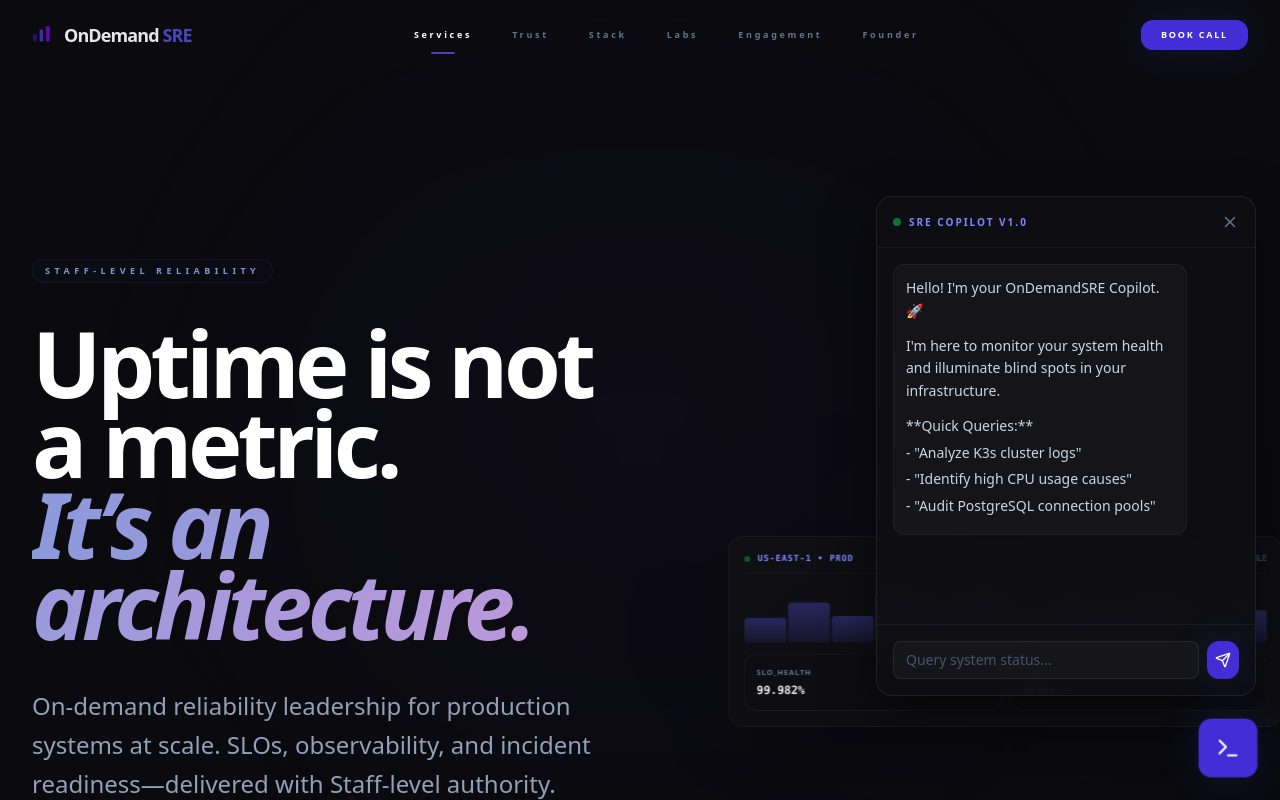
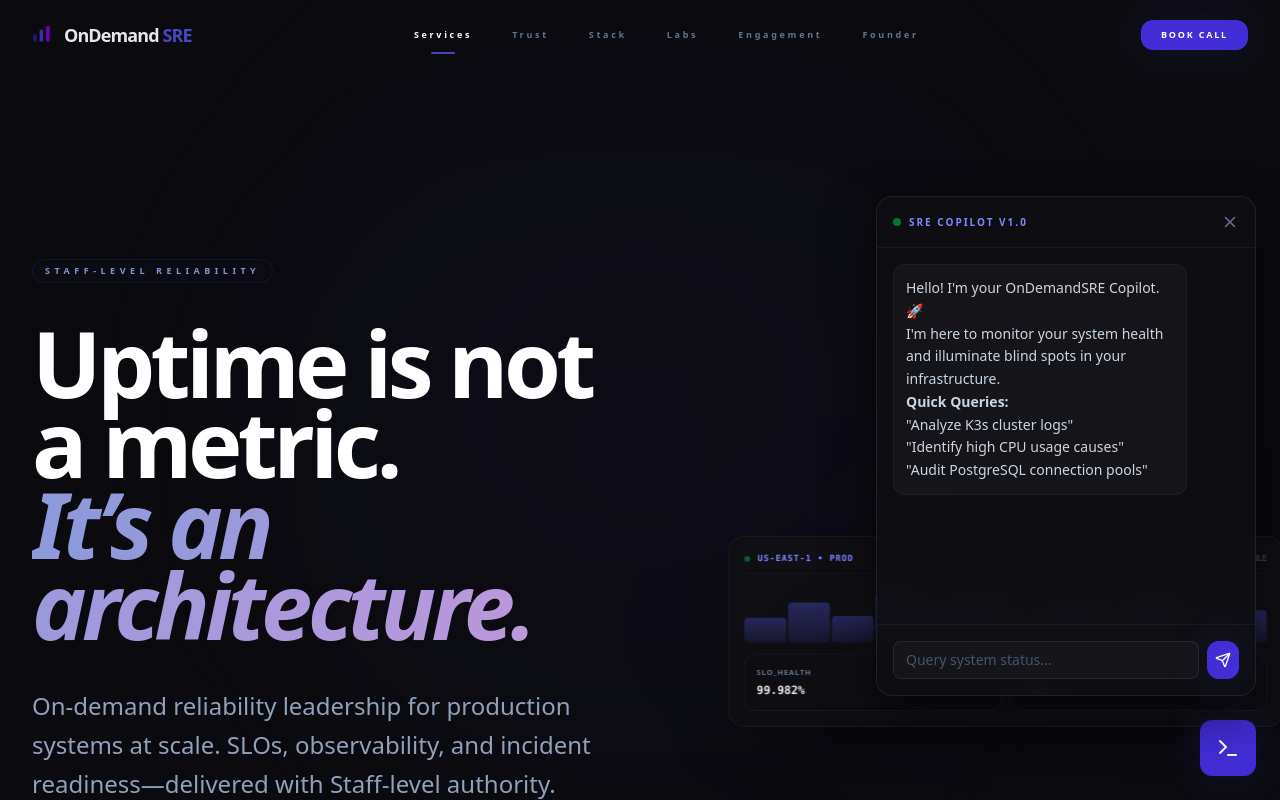
Before and after one commit to Solaris11/ondemand-sre-web, a Next.js app: page / in a window 1280 px wide. Both pictures are taken after a click on the button 1228 px from the left and 748 px from the top of the page. Shown: the top 800 px of the page. Built offline with nearby package versions, Linux system fonts and the light colour scheme.

Commit message:
eat: add markdown rendering to AI assistant and resolve typescript type issues

```diff
--- a/package.json
+++ b/package.json
@@ -15,7 +15,9 @@
     "lucide-react": "^0.576.0",
     "next": "16.1.6",
     "react": "19.2.3",
-    "react-dom": "19.2.3"
+    "react-dom": "19.2.3",
+    "react-markdown": "^10.1.0",
+    "remark-gfm": "^4.0.1"
   },
   "devDependencies": {
     "@tailwindcss/postcss": "^4",
--- a/src/components/SreAssistant.tsx
+++ b/src/components/SreAssistant.tsx
@@ -3,13 +3,20 @@
 import React, { useState, useEffect, useRef } from 'react';
 import { m, AnimatePresence } from 'framer-motion';
 import { X, Send, Bot, Terminal } from 'lucide-react';
+import ReactMarkdown from 'react-markdown';
+import remarkGfm from 'remark-gfm';
 
 const PANEL = "bg-[#0F0F13]/95 backdrop-blur-md border border-white/[0.08] rounded-2xl shadow-[0_20px_50px_rgba(0,0,0,0.5)]";
 const PRIMARY_BTN = "bg-indigo-700 text-white rounded-xl font-black hover:translate-y-px transition-all shadow-[0_0_40px_rgba(79,70,229,0.18)]";
 
+interface Message {
+  role: 'assistant' | 'user';
+  content: string;
+}
+
 export default function SreAssistant() {
   const [isOpen, setIsOpen] = useState(false);
-  const [messages, setMessages] = useState([
+  const [messages, setMessages] = useState<Message[]>([
     {
       role: 'assistant',
       content: `Hello! I'm your OnDemandSRE Copilot. 🚀\n\nI'm here to monitor your system health and illuminate blind spots in your infrastructure.\n\n**Quick Queries:**\n- "Analyze K3s cluster logs"\n- "Identify high CPU usage causes"\n- "Audit PostgreSQL connection pools"`
@@ -20,16 +27,16 @@ export default function SreAssistant() {
 
   useEffect(() => {
     if (scrollRef.current) scrollRef.current.scrollTop = scrollRef.current.scrollHeight;
-  }, [messages]);
+  }, [messages, isOpen]);
 
   const handleSend = async () => {
     if (!input.trim()) return;
-    const userMsg = { role: 'user', content: input };
+    const userMsg: Message = { role: 'user', content: input };
     setMessages(prev => [...prev, userMsg]);
     setInput("");
 
     try {
-      // Use the external Ingress IP or Domain here for production
+      // Replace with your actual Ingress IP/Domain
       const response = await fetch('http://<YOUR_INGRESS_IP>/process', {
         method: 'POST',
         headers: { 'Content-Type': 'application/json' },
@@ -58,7 +65,7 @@ export default function SreAssistant() {
                 <div className="w-2 h-2 rounded-full bg-green-500 animate-pulse" />
                 <span className="text-[10px] font-black uppercase tracking-[0.2em] text-indigo-400">SRE Copilot v1.0</span>
               </div>
-              <button onClick={() => setIsOpen(false)} className="text-slate-500 hover:text-white transition-colors" aria-label="Close Assistant">
+              <button onClick={() => setIsOpen(false)} className="text-slate-500 hover:text-white transition-colors">
                 <X size={18} />
               </button>
             </div>
@@ -72,9 +79,31 @@ export default function SreAssistant() {
                     ? 'bg-indigo-600/20 border border-indigo-500/30 text-indigo-100'
                     : 'bg-white/[0.03] border border-white/[0.05] text-slate-300'
                   }`}>
-                    {msg.content.split('\n').map((line, j) => (
-                      <p key={j} className={line.trim() === "" ? "h-2" : "mb-1"}>{line}</p>
-                    ))}
+                    <ReactMarkdown
+                      remarkPlugins={[remarkGfm]}
+                      components={{
+                        // Handle code blocks (backticks)
+                        code({ className, children, ...props }) {
+                          const match = /language-(\w+)/.exec(className || '');
+                          const isInline = !match;
+                          return isInline ? (
+                            <code className="bg-black/50 rounded px-1 font-mono text-indigo-300" {...props}>
+                              {children}
+                            </code>
+                          ) : (
+                            <code className="block bg-black/40 p-3 rounded-lg my-2 overflow-x-auto border border-white/5 font-mono text-[12px] text-indigo-200" {...props}>
+                              {children}
+                            </code>
+                          );
+                        },
+                        // Handle blockquotes/pre
+                        pre({ children }) {
+                          return <>{children}</>; // code component already handles the styling
+                        }
+                      }}
+                    >
+                      {msg.content}
+                    </ReactMarkdown>
                   </div>
                 </div>
               ))}
@@ -89,7 +118,7 @@ export default function SreAssistant() {
                 placeholder="Query system status..."
                 className="flex-1 bg-white/[0.03] border border-white/[0.08] rounded-lg px-3 py-2 text-sm text-white placeholder:text-slate-600 focus:outline-none focus:border-indigo-500/50 transition-colors"
               />
-              <button onClick={handleSend} className={`p-2 ${PRIMARY_BTN}`} aria-label="Send Query">
+              <button onClick={handleSend} className={`p-2 ${PRIMARY_BTN}`}>
                 <Send size={16} />
               </button>
             </div>
@@ -103,7 +132,6 @@ export default function SreAssistant() {
         whileTap={{ scale: 0.95 }}
         onClick={() => setIsOpen(!isOpen)}
         className={`w-14 h-14 flex items-center justify-center shadow-2xl ${PRIMARY_BTN}`}
-        aria-label="Toggle SRE Assistant"
       >
         {isOpen ? <Terminal size={24} /> : <Bot size={24} />}
       </m.button>
```
Also changed, not shown: 1 other file (tests, documents, lock files or other folders).
